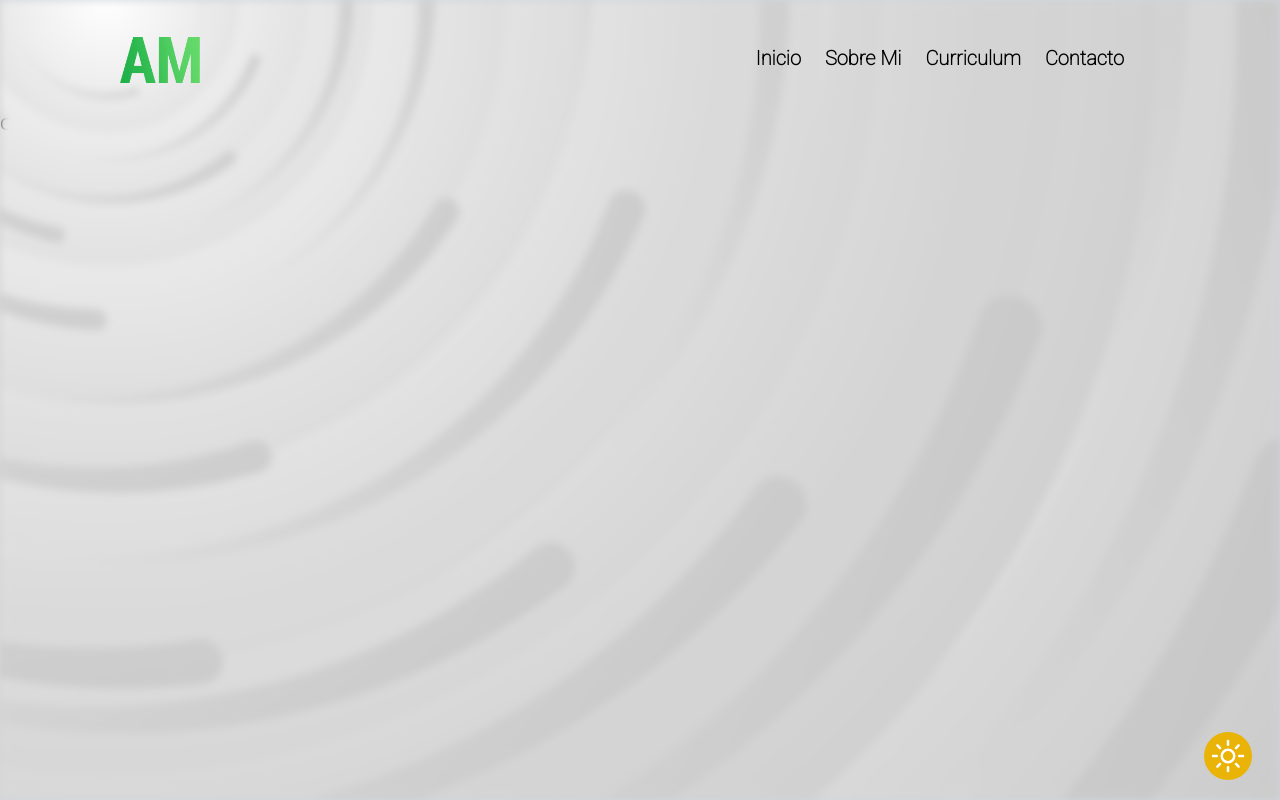
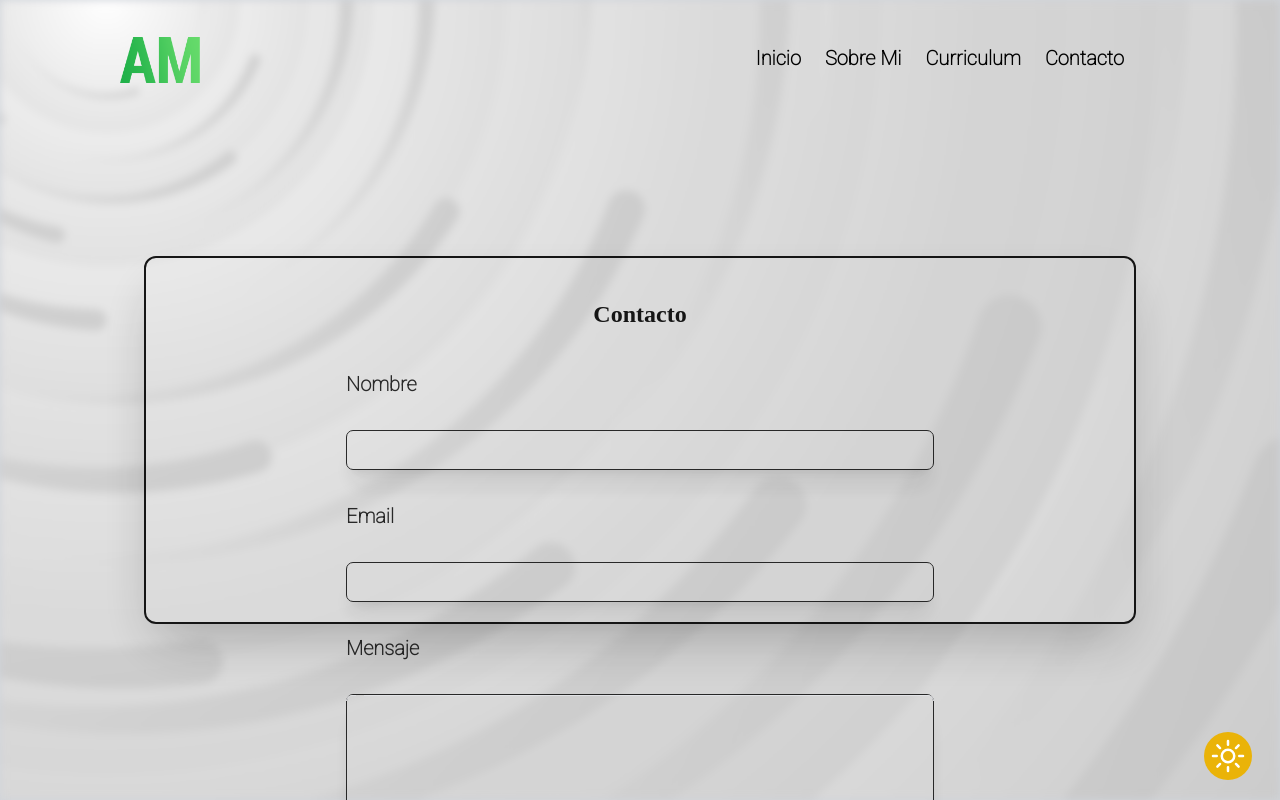
Before and after one commit to Caradenada/ResumeWebsite, a Vue app: page /contact in a window 1280 px wide. Built offline with nearby package versions, Linux system fonts and the light colour scheme; a web font is replaced by a local one.

Commit message:
contact form created

```diff
--- a/src/App.vue
+++ b/src/App.vue
@@ -128,6 +128,7 @@ function delay(ms: number) {
 
 const loadPage = () => {
     async function loading() {
+    console.log("Bienvenido a mi pagina ( ͡~ ͜ʖ ͡°)")
     await delay(1500);
     gsap.to(loadingPage.value, {
     delay: 0.5,
@@ -142,7 +143,7 @@ const loadPage = () => {
     stagger: 0.2,
     });
     loaded.value = false;
-    console.log('page Loaded')
+
   };
   loading();
 };
--- a/src/views/ContactView.vue
+++ b/src/views/ContactView.vue
@@ -1,10 +1,76 @@
 <script setup lang="ts">
+import { useDark } from "@vueuse/core";
+  import { gsap } from "gsap";
+import { ref, onMounted } from "vue";
+
+
+  const isDark = useDark();
+onMounted(() => {
+  gsap.fromTo("#lol, #lmao",{
+  y: -300,
+  opacity: 0,
+
+}, {
+  y:0,
+  opacity: 0.9,
+  stagger: 0.2,
+});
+
+});
+
+
 </script>
 
 <template>
   <main>
-    <div class="h-screen w-screen overflow-hidden dark:text-white">
-      Contacto
+    <div id="lol" class="relative h-screen w-screen overflow-hidden dark:text-white">
+      <div class=" absolute inset-0 border-2 rounded-xl mx-5 mb-72 md:mt-36 md:mx-36 md:mb-72 border-black shadow-2xl dark:border-white p-10">
+        <h1 class="text-center text-2xl font-Bruno font-bold"> Contacto </h1>
+        <div id="lmao" class="flex flex-col md:mx-40 md:mt-10 space-y-2 md:space-y-8">
+          <h1 class="font-Roboto text-xl font-bold">Nombre</h1>
+          <div class="w-full">
+            <div class="relative h-10 w-full min-w-[200px]">
+              <input
+                class="peer shadow-xl h-full w-full rounded-[7px] border dark:border-white border-black bg-transparent px-3 py-2.5 font-sans text-sm font-normal text-blue-gray-700 outline outline-0 transition-all placeholder-shown:border placeholder-shown:border-blue-gray-200 placeholder-shown:border-t-blue-gray-200 focus:border-2 focus:border-pink-500 focus:border-t-transparent focus:outline-0 disabled:border-0 disabled:bg-blue-gray-50"
+                placeholder=" "
+              />
+              <label class="before:content[' '] after:content[' '] pointer-events-none absolute left-0 -top-1.5 flex h-full w-full select-none text-[11px] font-normal leading-tight text-blue-gray-400 transition-all before:pointer-events-none before:mt-[6.5px] before:mr-1 before:box-border before:block before:h-1.5 before:w-2.5 before:rounded-tl-md before:border-t before:border-l before:border-blue-gray-200 before:transition-all after:pointer-events-none after:mt-[6.5px] after:ml-1 after:box-border after:block after:h-1.5 after:w-2.5 after:flex-grow after:rounded-tr-md after:border-t after:border-r after:border-blue-gray-200 after:transition-all peer-placeholder-shown:text-sm peer-placeholder-shown:leading-[3.75] peer-placeholder-shown:text-blue-gray-500 peer-placeholder-shown:before:border-transparent peer-placeholder-shown:after:border-transparent peer-focus:text-[11px] peer-focus:leading-tight peer-focus:text-pink-500 peer-focus:before:border-t-2 peer-focus:before:border-l-2 peer-focus:before:border-pink-500 peer-focus:after:border-t-2 peer-focus:after:border-r-2 peer-focus:after:border-pink-500 peer-disabled:text-transparent peer-disabled:before:border-transparent peer-disabled:after:border-transparent peer-disabled:peer-placeholder-shown:text-blue-gray-500">
+
+              </label>
+            </div>
+          </div>
+          <h1 class="font-Roboto text-xl font-bold">Email</h1>
+          <div class="w-full">
+            <div class="relative h-10 w-full min-w-[200px]">
+              <input
+                class="peer shadow-xl h-full w-full rounded-[7px] border dark:border-white border-black  bg-transparent px-3 py-2.5 font-sans text-sm font-normal text-blue-gray-700 outline outline-0 transition-all placeholder-shown:border placeholder-shown:border-blue-gray-200 placeholder-shown:border-t-blue-gray-200 focus:border-2 focus:border-pink-500 focus:border-t-transparent focus:outline-0 disabled:border-0 disabled:bg-blue-gray-50"
+                placeholder=" "
+              />
+              <label class="before:content[' '] after:content[' '] pointer-events-none absolute left-0 -top-1.5 flex h-full w-full select-none text-[11px] font-normal leading-tight text-blue-gray-400 transition-all before:pointer-events-none before:mt-[6.5px] before:mr-1 before:box-border before:block before:h-1.5 before:w-2.5 before:rounded-tl-md before:border-t before:border-l before:border-blue-gray-200 before:transition-all after:pointer-events-none after:mt-[6.5px] after:ml-1 after:box-border after:block after:h-1.5 after:w-2.5 after:flex-grow after:rounded-tr-md after:border-t after:border-r after:border-blue-gray-200 after:transition-all peer-placeholder-shown:text-sm peer-placeholder-shown:leading-[3.75] peer-placeholder-shown:text-blue-gray-500 peer-placeholder-shown:before:border-transparent peer-placeholder-shown:after:border-transparent peer-focus:text-[11px] peer-focus:leading-tight peer-focus:text-pink-500 peer-focus:before:border-t-2 peer-focus:before:border-l-2 peer-focus:before:border-pink-500 peer-focus:after:border-t-2 peer-focus:after:border-r-2 peer-focus:after:border-pink-500 peer-disabled:text-transparent peer-disabled:before:border-transparent peer-disabled:after:border-transparent peer-disabled:peer-placeholder-shown:text-blue-gray-500">
+
+              </label>
+            </div>
+          </div>
+          <h1 class="font-Roboto text-xl font-bold">Mensaje</h1>
+          <div class="w-full">
+            <div class="relative h-20 md:h-44 w-full min-w-[200px]">
+              <textarea
+                class="peer shadow-xl h-full w-full rounded-[7px] border dark:border-white border-black  bg-transparent px-3 py-2.5 font-sans text-sm font-normal text-blue-gray-700 outline outline-0 transition-all placeholder-shown:border placeholder-shown:border-blue-gray-200 placeholder-shown:border-t-blue-gray-200 focus:border-2 focus:border-pink-500 focus:border-t-transparent focus:outline-0 disabled:border-0 disabled:bg-blue-gray-50"
+                placeholder=" "
+              >
+              </textarea>
+              <label class="before:content[' '] after:content[' '] pointer-events-none absolute left-0 -top-1.5 flex h-full w-full select-none text-[11px] font-normal leading-tight text-blue-gray-400 transition-all before:pointer-events-none before:mt-[6.5px] before:mr-1 before:box-border before:block before:h-1.5 before:w-2.5 before:rounded-tl-md before:border-t before:border-l before:border-blue-gray-200 before:transition-all after:pointer-events-none after:mt-[6.5px] after:ml-1 after:box-border after:block after:h-1.5 after:w-2.5 after:flex-grow after:rounded-tr-md after:border-t after:border-r after:border-blue-gray-200 after:transition-all peer-placeholder-shown:text-sm peer-placeholder-shown:leading-[3.75] peer-placeholder-shown:text-blue-gray-500 peer-placeholder-shown:before:border-transparent peer-placeholder-shown:after:border-transparent peer-focus:text-[11px] peer-focus:leading-tight peer-focus:text-pink-500 peer-focus:before:border-t-2 peer-focus:before:border-l-2 peer-focus:before:border-pink-500 peer-focus:after:border-t-2 peer-focus:after:border-r-2 peer-focus:after:border-pink-500 peer-disabled:text-transparent peer-disabled:before:border-transparent peer-disabled:after:border-transparent peer-disabled:peer-placeholder-shown:text-blue-gray-500">
+
+              </label>
+            </div>
+          </div>
+
+          <button class="group m-auto relative h-12 w-48 overflow-hidden rounded-lg bg-white text-lg shadow">
+    <div class="absolute inset-0 w-3 dark:bg-violet-600 bg-green-400 transition-all duration-[250ms] ease-out group-hover:w-full"></div>
+    <span class="relative text-black group-hover:text-white">Enviar</span>
+  </button>
+        </div>
+      </div>
     </div>
   </main>
 </template>
--- a/src/views/CurriculumView.vue
+++ b/src/views/CurriculumView.vue
@@ -37,12 +37,10 @@ link.remove();
   stagger: 0.2,
 });
 gsap.fromTo("section",{
-  y: -1000,
-opacity:0,
+  y: -2000,
 }, {
   y:0,
   stagger: 0.3,
-  opacity: 0.3,
 });
 
 });
@@ -50,12 +48,18 @@ opacity:0,
 
 <template>
   <main>
-    <div class=" flex-row hidden md:flex ">
+    <div class=" hidden relative md:block ">
 
       <div ref="left" class="">
-        <section class="flex relative h-screen w-screen dark:bg-black bg-white items-center justify-center" >
-          <p class="text-center font-Roboto text-black font-bold text-9xl">Hola</p>
+        <section class="absolute h-screen w-screen dark:bg-black bg-white items-center justify-center opacity-30" >
+
+          </section>
+        <section class="absolute h-screen w-screen dark:bg-black bg-white items-center justify-center opacity-60" >
+
         </section>
+        <section class="absolute h-screen w-screen dark:bg-black bg-white items-center justify-center opacity-100" >
+
+          </section>
       </div>
     </div>
 
```
